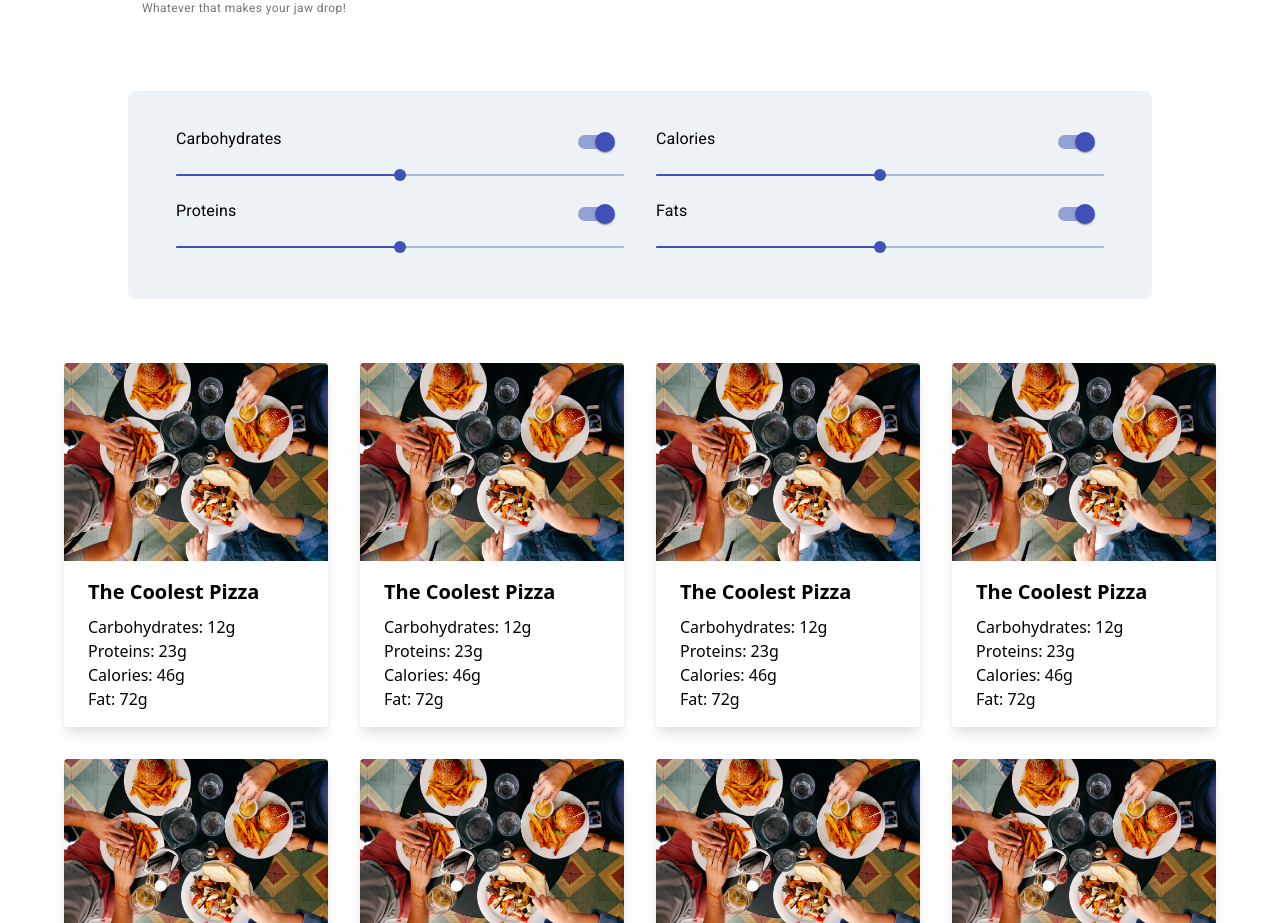
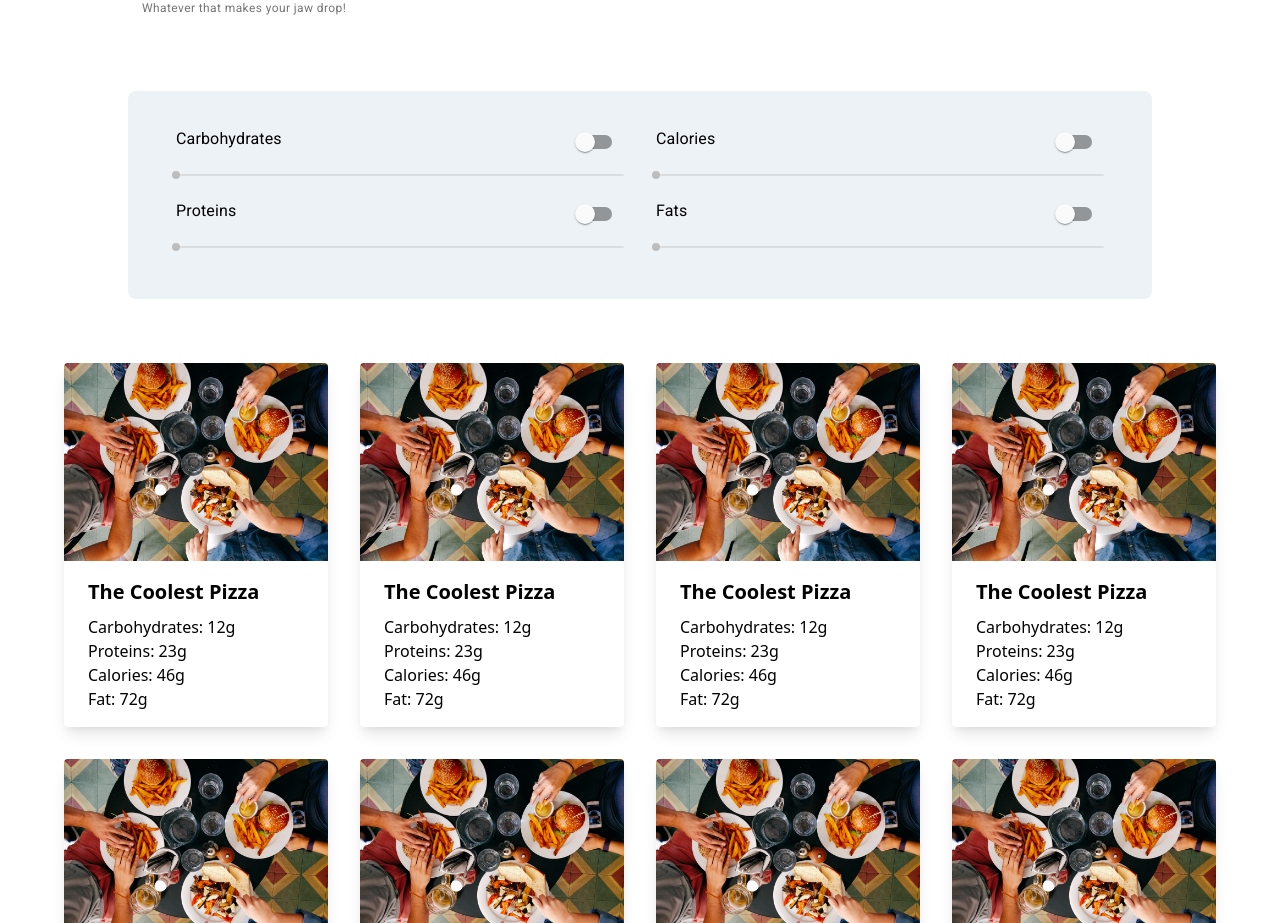
Before and after one commit to heytulsiprasad/foodies, a React (Create React App) app: page / in a window 1280 px wide. Shown: the part 940-1863 px from the top of the page. Built offline with nearby package versions, Linux system fonts and the light colour scheme.

Commit message:
:fire: passed props from filter to fooditems through chaining

```diff
--- a/src/components/Filters/Filter/Filter.js
+++ b/src/components/Filters/Filter/Filter.js
@@ -1,40 +1,62 @@
-import React, { useState } from "react";
+import React, { Component } from "react";
 import "../../../tailwind.generated.css";
 import Typography from "@material-ui/core/Typography/Typography";
 import Slider from "@material-ui/core/Slider/Slider";
-import Switch from "../Switch/Switch";
+import Toggle from "../Switch/Switch";
 
-const Filter = (props) => {
-    const [value, setValue] = useState(0);
-    const [isOn, setIsOn] = useState(false);
+class Filter extends Component {
+    constructor(props) {
+        super(props);
 
-    const handleChange = (e, val) => {
-        setValue(val);
-        props.handler(val);
+        this.state = {
+            value: null,
+            isOn: false,
         };
 
-    const handleSwitch = () => {
-        setIsOn(!isOn);
+        this.handleSliderChange = this.handleSliderChange.bind(this);
+        this.handleSwitch = this.handleSwitch.bind(this);
     }
 
+    handleSliderChange(e, val) {
+        this.setState({ value: val }, () => {
+            this.props.updateHandler(this.state.value, this.state.isOn);
+        });
+    }
+
+    handleSwitch(check) {
+        this.state.value === null
+            ? this.setState({ value: 0, isOn: !check }, () =>
+                  this.props.updateHandler(this.state.value, this.state.isOn)
+              )
+            : this.setState({ isOn: !check }, () =>
+                  this.props.updateHandler(this.state.value, this.state.isOn)
+              );
+    }
+
+    render() {
         return (
             <div>
                 <div className="container flex flex-row justify-between">
-                <Typography className="self-center" id="discrete-slider-custom" gutterBottom>
-                    {props.nutrient}
+                    <Typography
+                        className="self-center"
+                        id="discrete-slider-custom"
+                        gutterBottom
+                    >
+                        {this.props.nutrient}
                     </Typography>
-                <Switch changed={handleSwitch} />
+                    <Toggle passState={(check) => this.handleSwitch(check)} />
                 </div>
                 <Slider
-                defaultValue={50}
-                onChange={(e, val) => handleChange(e, val)}
+                    defaultValue={0}
+                    onChange={(e, val) => this.handleSliderChange(e, val)}
                     aria-labelledby="discrete-slider-custom"
+                    disabled={!this.state.isOn}
                     step={1}
-                disabled={isOn}
                     valueLabelDisplay="auto"
                 />
             </div>
         );
-};
+    }
+}
 
 export default Filter;
--- a/src/components/Filters/Filters.js
+++ b/src/components/Filters/Filters.js
@@ -7,36 +7,72 @@ class Filters extends Component {
     constructor(props) {
         super(props);
         this.state = {
-            carb: 50,
-            protein: 50,
-            calorie: 50,
-            fat: 50,
+            carb: {
+                isOn: false,
+                value: null,
+            },
+            protein: {
+                isOn: false,
+                value: null,
+            },
+            calorie: {
+                isOn: false,
+                value: null,
+            },
+            fat: {
+                isOn: false,
+                value: null,
+            },
         };
 
-        this.passAbove = () => {
-            let { carb, protein, fat, calorie } = this.state;
-            this.props.nutrients(carb, protein, fat, calorie);
-        };
+        this.updateCarb = this.updateCarb.bind(this);
+        this.updateProtein = this.updateProtein.bind(this);
+        this.updateCalorie = this.updateCalorie.bind(this);
+        this.updateFat = this.updateFat.bind(this);
+    }
 
-        this.updateCarb = (value) => {
-            this.setState({ carb: value });
-            this.passAbove();
-        };
+    updateCarb(value, isOn) {
+        this.setState(
+            {
+                carb: { isOn, value },
+            },
+            () => {
+                this.props.passNutrients(this.state);
+            }
+        );
+    }
 
-        this.updateProtein = (value) => {
-            this.setState({ protein: value });
-            this.passAbove();
-        };
+    updateProtein(value, isOn) {
+        this.setState(
+            {
+                protein: { isOn, value },
+            },
+            () => {
+                this.props.passNutrients(this.state);
+            }
+        );
+    }
 
-        this.updateCalorie = (value) => {
-            this.setState({ calorie: value });
-            this.passAbove();
-        };
+    updateCalorie(value, isOn) {
+        this.setState(
+            {
+                calorie: { isOn, value },
+            },
+            () => {
+                this.props.passNutrients(this.state);
+            }
+        );
+    }
 
-        this.updateFat = (value) => {
-            this.setState({ fat: value });
-            this.passAbove();
-        };
+    updateFat(value, isOn) {
+        this.setState(
+            {
+                fat: { isOn, value },
+            },
+            () => {
+                this.props.passNutrients(this.state);
+            }
+        );
     }
 
     render() {
@@ -45,20 +81,23 @@ class Filters extends Component {
                 <div className="mx-auto rounded-lg mb-8 p-8 bg-gray-200 h-auto w-full flex md:flex-row md:flex-col">
                     <div className="w-full px-4 sm:px-2 md:py-0">
                         <Filter
-                            handler={this.updateCarb}
+                            updateHandler={this.updateCarb}
                             nutrient="Carbohydrates"
                         />
                         <Filter
-                            handler={this.updateProtein}
+                            updateHandler={this.updateProtein}
                             nutrient="Proteins"
                         />
                     </div>
                     <div className="w-full px-4 sm:px-2 md:py-0">
                         <Filter
-                            handler={this.updateCalorie}
+                            updateHandler={this.updateCalorie}
                             nutrient="Calories"
                         />
-                        <Filter handler={this.updateFat} nutrient="Fats" />
+                        <Filter
+                            updateHandler={this.updateFat}
+                            nutrient="Fats"
+                        />
                     </div>
                 </div>
             </div>
--- a/src/components/Filters/Switch/Switch.js
+++ b/src/components/Filters/Switch/Switch.js
@@ -1,20 +1,20 @@
 import React from "react";
 import Switch from "@material-ui/core/Switch";
 
-export default function Switches(props) {
-    const [state, setState] = React.useState({
-        isChecked: true,
+function Switches(props) {
+    const [check, setCheck] = React.useState({
+        isChecked: false,
     });
 
     const handleChange = (event) => {
-        setState({ ...state, [event.target.name]: event.target.checked });
-        props.changed();
+        setCheck({ [event.target.name]: event.target.checked });
+        props.passState(check.isChecked);
     };
 
     return (
         <div>
             <Switch
-                checked={state.isChecked}
+                checked={check.isChecked}
                 color="primary"
                 onChange={handleChange}
                 name="isChecked"
@@ -23,3 +23,5 @@ export default function Switches(props) {
         </div>
     );
 }
+
+export default Switches;
--- a/src/containers/FoodItems/FoodItems.js
+++ b/src/containers/FoodItems/FoodItems.js
@@ -27,12 +27,16 @@ class FoodItems extends Component {
             console.log(foods);
         }
 
-        let {
-            carb = 100,
-            protein = 100,
-            fat = 100,
-            calorie = 100,
-        } = this.props.nutriVal;
+        // Getting values as props returned from Page
+        let { carb, protein, fat, calorie } = this.props.nutriVal;
+
+        // Setting values to our state
+        this.setState({
+            carb,
+            protein,
+            fat,
+            calorie,
+        });
 
         // callAPI("burger", carb, protein, fat, calorie);
         // callAPI("Rava Idli");
--- a/src/containers/Page/Page.js
+++ b/src/containers/Page/Page.js
@@ -11,18 +11,34 @@ class Page extends Component {
         this.state = {
             typed: null,
             nutrients: {
-                carb: 50,
-                protein: 50,
-                fat: 50,
-                calorie: 50,
+                carb: {
+                    isOn: false,
+                    value: null,
+                },
+                protein: {
+                    isOn: false,
+                    value: null,
+                },
+                fat: {
+                    isOn: false,
+                    value: null,
+                },
+                calorie: {
+                    isOn: false,
+                    value: null,
+                },
             },
         };
 
-        this.searchValue = (val) => {
+        this.searchValue = this.searchValue.bind(this);
+        this.filterValue = this.filterValue.bind(this);
+    }
+
+    searchValue = (val) => {
         this.setState({ typed: val });
     };
 
-        this.filterValue = (carb, protein, fat, calorie) => {
+    filterValue = ({ carb, protein, fat, calorie }) => {
         this.setState({
             nutrients: {
                 carb,
@@ -32,17 +48,12 @@ class Page extends Component {
             },
         });
     };
-    }
 
     render() {
         return (
             <div className={classes.Page}>
                 <SearchBox search={(val) => this.searchValue(val)} />
-                <Filters
-                    nutrients={(carb, protein, fat, calorie) =>
-                        this.filterValue(carb, protein, fat, calorie)
-                    }
-                />
+                <Filters passNutrients={this.filterValue} />
                 <FoodItems
                     queryVal={this.state.typed}
                     nutriVal={this.state.nutrients}
```
Lines whose indentation alone changed are shown as unchanged.
